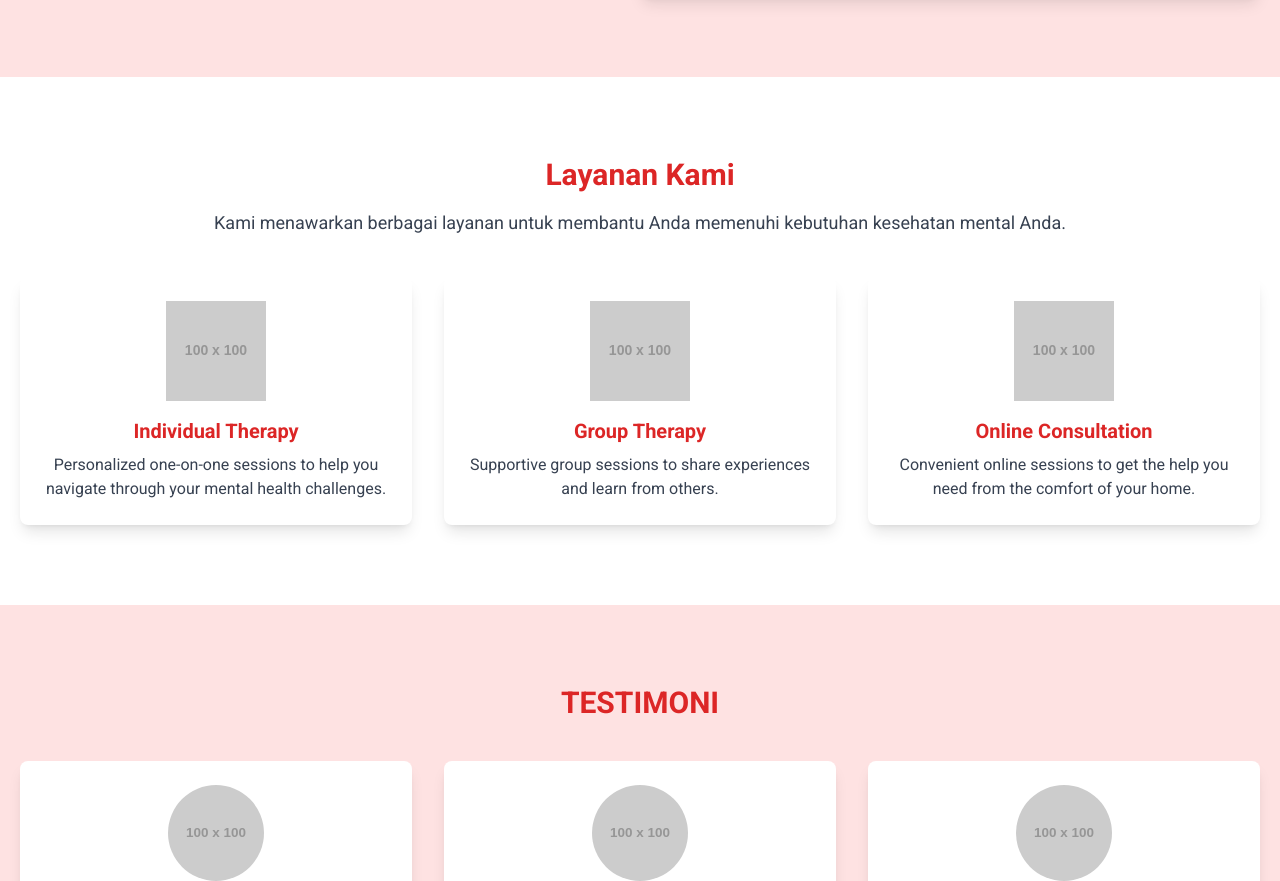
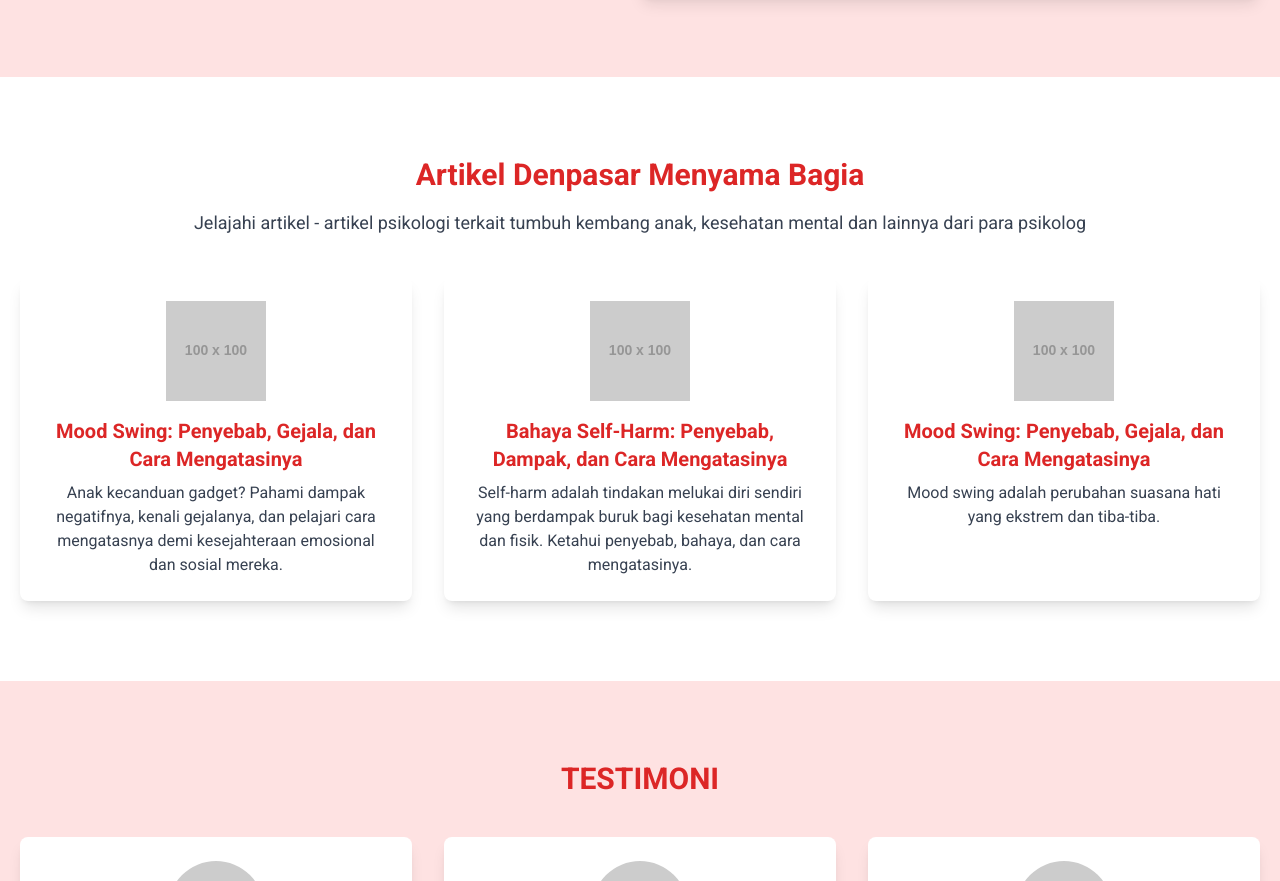
Before and after one commit to putuokky/denpasar-menyama-bagia, a plain HTML site: page index.html in a window 1280 px wide. Shown: the part 560-1441 px from the top of the page. Drawn offline with nearby package versions, Linux system fonts and the light colour scheme; placeholder pictures from the web are drawn by us.

Commit message:
ubah section layanan menjadi artikel

```diff
--- a/index.html
+++ b/index.html
@@ -47,25 +47,25 @@
             </div>
         </section>
         <!-- Services Section -->
-        <section class="py-20">
+        <section class="py-20 px-5">
             <div class="container mx-auto text-center">
-                <h2 class="text-3xl font-bold text-red-600">Layanan Kami</h2>
-                <p class="mt-4 text-lg text-gray-700">Kami menawarkan berbagai layanan untuk membantu Anda memenuhi kebutuhan kesehatan mental Anda.</p>
-                <div class="mt-10 grid grid-cols-1 md:grid-cols-3 gap-8 px-5">
+                <h2 class="text-3xl font-bold text-red-600">Artikel Denpasar Menyama Bagia</h2>
+                <p class="mt-4 text-lg text-gray-700">Jelajahi artikel - artikel psikologi terkait tumbuh kembang anak, kesehatan mental dan lainnya dari para psikolog</p>
+                <div class="mt-10 grid grid-cols-1 md:grid-cols-3 gap-8">
                     <div class="bg-white p-6 rounded-lg shadow-lg">
                         <img alt="Icon representing individual therapy" class="mx-auto mb-4" src="https://placehold.co/100x100" />
-                        <h3 class="text-xl font-bold text-red-600">Individual Therapy</h3>
-                        <p class="mt-2 text-gray-700">Personalized one-on-one sessions to help you navigate through your mental health challenges.</p>
+                        <h3 class="text-xl font-bold text-red-600">Mood Swing: Penyebab, Gejala, dan Cara Mengatasinya</h3>
+                        <p class="mt-2 text-gray-700">Anak kecanduan gadget? Pahami dampak negatifnya, kenali gejalanya, dan pelajari cara mengatasnya demi kesejahteraan emosional dan sosial mereka.</p>
                     </div>
                     <div class="bg-white p-6 rounded-lg shadow-lg">
                         <img alt="Icon representing group therapy" class="mx-auto mb-4" src="https://placehold.co/100x100" />
-                        <h3 class="text-xl font-bold text-red-600">Group Therapy</h3>
-                        <p class="mt-2 text-gray-700">Supportive group sessions to share experiences and learn from others.</p>
+                        <h3 class="text-xl font-bold text-red-600">Bahaya Self-Harm: Penyebab, Dampak, dan Cara Mengatasinya</h3>
+                        <p class="mt-2 text-gray-700">Self-harm adalah tindakan melukai diri sendiri yang berdampak buruk bagi kesehatan mental dan fisik. Ketahui penyebab, bahaya, dan cara mengatasinya.</p>
                     </div>
                     <div class="bg-white p-6 rounded-lg shadow-lg">
                         <img alt="Icon representing online consultation" class="mx-auto mb-4" src="https://placehold.co/100x100" />
-                        <h3 class="text-xl font-bold text-red-600">Online Consultation</h3>
-                        <p class="mt-2 text-gray-700">Convenient online sessions to get the help you need from the comfort of your home.</p>
+                        <h3 class="text-xl font-bold text-red-600">Mood Swing: Penyebab, Gejala, dan Cara Mengatasinya</h3>
+                        <p class="mt-2 text-gray-700">Mood swing adalah perubahan suasana hati yang ekstrem dan tiba-tiba.</p>
                     </div>
                 </div>
             </div>
```
